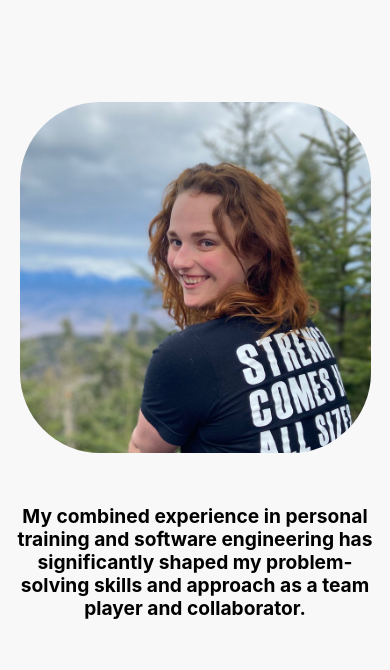
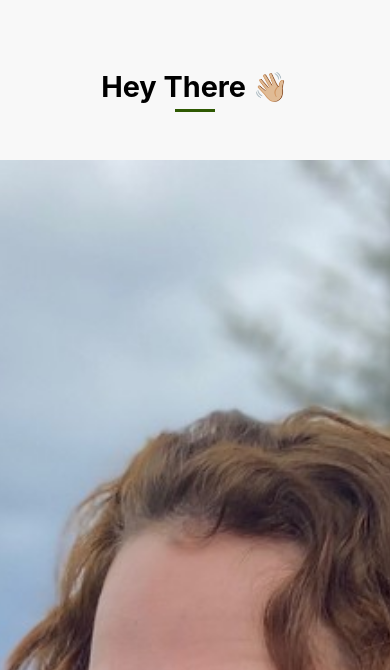
Before and after one commit to bethjmdev/devportfolio, a React (Create React App) app: page / in a window 390 px wide. Shown: the part 770-1440 px from the top of the page. Built offline with nearby package versions, Linux system fonts and the light colour scheme.

Commit message:
centered about me component

```diff
--- a/src/components/About.css
+++ b/src/components/About.css
@@ -3,6 +3,10 @@
   margin: auto;
   padding: 5rem 1rem 2rem 1rem;
   width: 100%;
+}
+
+.about h2 {
+  text-align: center;
 }
 
 .about .container {
@@ -15,7 +19,7 @@
 .about .container img {
   width: 30rem;
   height: 30rem;
-  margin: auto;
+  /* margin: auto; */
   border-radius: 5rem;
 }
 
@@ -24,11 +28,7 @@
   flex-direction: column;
   justify-content: center;
   align-items: center;
-  padding: 3rem;
-}
-
-.about .col-2 p {
-  margin: 2rem 0;
+  gap: 1.25rem;
 }
 
 .about button {
@@ -56,8 +56,8 @@
 
   .about .container img {
     padding: 0rem;
-    width: 90vw;
-    height: 90vw;
+    width: 90rem;
+    height: 90rem;
   }
 
   .about .container .col-2 {
--- a/src/components/About.js
+++ b/src/components/About.js
@@ -6,6 +6,8 @@ import "./About.css";
 const About = () => {
   return (
     <div className="about" id="about">
+      <h2>Hey There 👋🏼</h2>
+      <span className="line"></span>
       <div className="container">
         <img src={beth} alt="photo of Beth sitting on a mountain top" />
         <div className="col-2">
```
